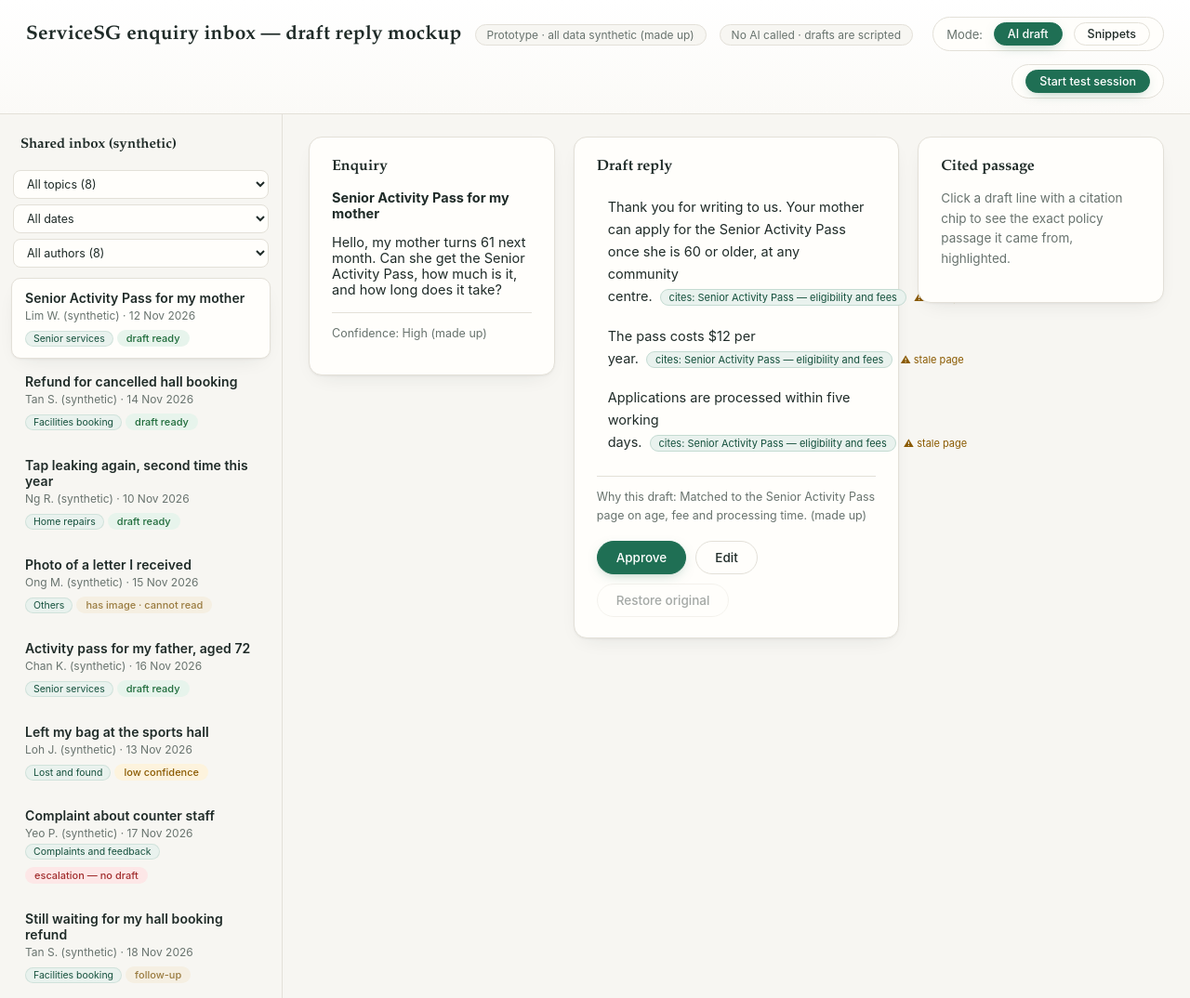
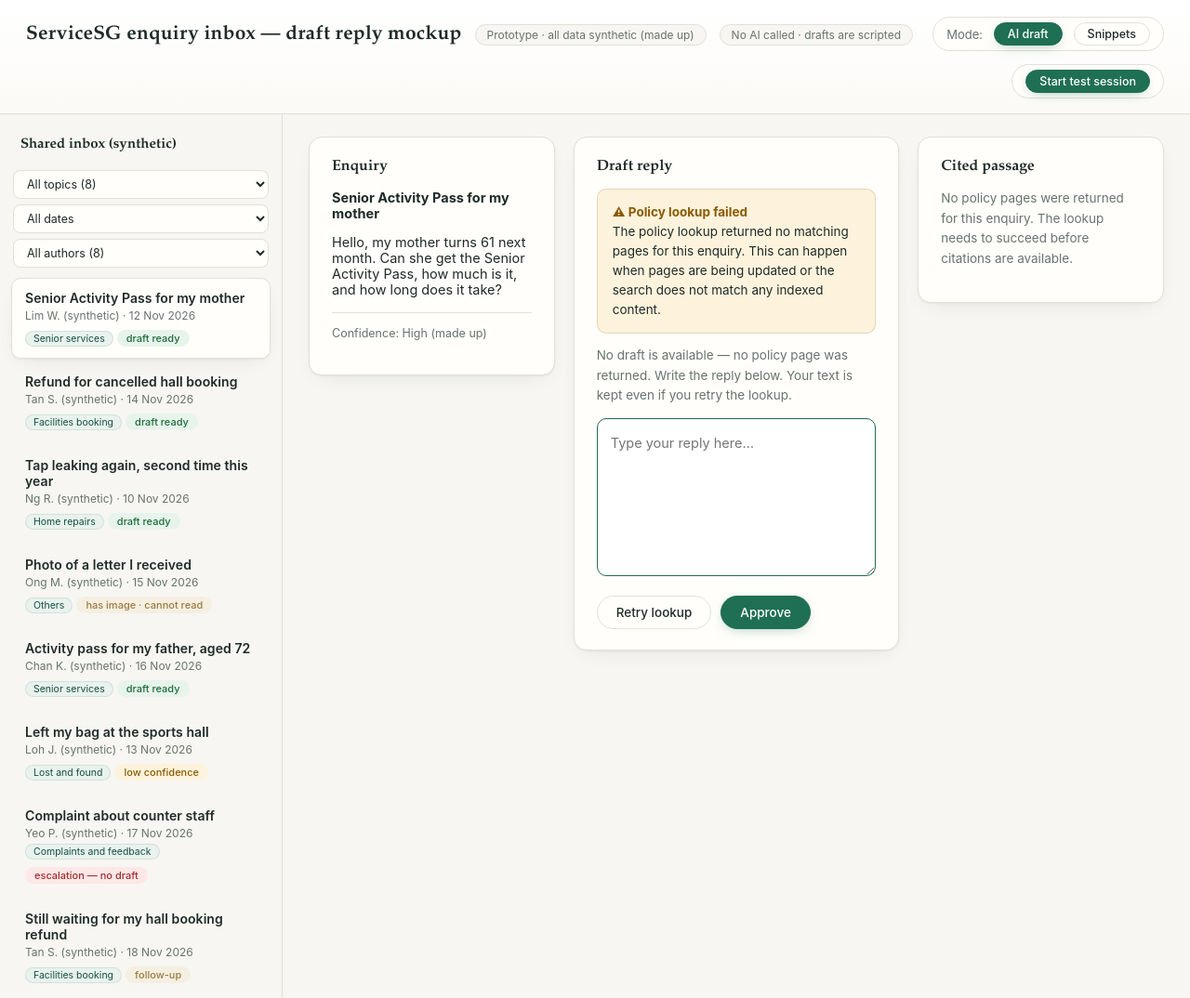
Before and after one commit to bhosanna213/govtech-ai-project, a plain HTML site: page day2-validate/prototype/index.html in a window 1280 px wide. Shown: the top 1074 px of the page at 93% size. Drawn offline with Linux system fonts and the light colour scheme.

Commit message:
Add forced lookup failure for fee enquiries — Behavior prompt
Co-Authored-By: Claude Opus 4.6 <noreply@anthropic.com>

```diff
--- a/day2-validate/prototype/index.html
+++ b/day2-validate/prototype/index.html
@@ -106,6 +106,9 @@
   .stale-warning { font-size: 12px; color: var(--warn); background: var(--warn-soft); border: 1px solid rgba(138,90,0,.15); border-radius: 8px; padding: 7px 12px; margin-bottom: 10px; }
   .prior-context { border: 1px solid var(--brass); background: var(--brass-soft); border-radius: 10px; padding: 12px 14px; margin-top: 12px; font-size: 13px; line-height: 1.55; }
   .prior-context strong { font-size: 12px; color: var(--brass); }
+  .lookup-failed { background: var(--warn-soft); border: 1px solid rgba(138,90,0,.2); border-radius: 10px; padding: 14px 16px; margin-bottom: 12px; line-height: 1.55; font-size: 13.5px; }
+  .lookup-failed strong { color: var(--warn); }
+  .retry-info { font-size: 12.5px; color: var(--accent); font-weight: 500; margin: 8px 0 4px; }
 </style>
 </head>
 <body>
@@ -144,6 +147,12 @@ let filterTopic = "all";
 let filterAuthor = "all";
 let filterDate = "all";
 const PROTO_TODAY = new Date(Math.max(...ENQUIRIES.filter(e => e.receivedDate).map(e => new Date(e.receivedDate + "T00:00:00").getTime())));
+const FORCED_LOOKUP_FAILURE = true;
+function isFeeEnquiry(enq) { return /(fee|cost|charg|price|refund|deposit|how much|payment)/.test(enq.body.toLowerCase()); }
+const lookupState = {};
+const retryCount = {};
+const officerText = {};
+for (const e of ENQUIRIES) { lookupState[e.id] = (FORCED_LOOKUP_FAILURE && isFeeEnquiry(e)) ? "failed" : "ok"; retryCount[e.id] = 0; }
 const track = {};                   // per enquiry, per mode
 for (const e of ENQUIRIES) track[e.id] = {
   draft:   { firstOpen: null, decidedAt: null, citesOpened: 0, editSessions: 0 },
@@ -462,6 +471,39 @@ function renderMain() {
   const dp = document.createElement("section");
   dp.className = "pane draft-pane";
 
+  if (!approved[enq.id] && enq.draft !== null && (lookupState[enq.id] === "failed" || lookupState[enq.id] === "retrying")) {
+    (function() {
+      var isRetrying = lookupState[enq.id] === "retrying";
+      var retries = retryCount[enq.id];
+      var failMsg = '<div class="lookup-failed"><strong>⚠ Policy lookup failed</strong><br>';
+      if (retries === 0) failMsg += 'The policy lookup returned no matching pages for this enquiry. This can happen when pages are being updated or the search does not match any indexed content.';
+      else if (retries === 1) failMsg += 'The retry also returned nothing. You can try once more or write the reply yourself.';
+      else failMsg += 'The lookup has failed ' + (retries + 1) + ' times. Consider writing the reply manually or contacting the policy team.';
+      failMsg += '</div>';
+      if (isRetrying) failMsg += '<p class="retry-info">Retrying lookup…</p>';
+      dp.innerHTML = "<h3>Draft reply</h3>" + failMsg +
+        '<p class="empty-hint">No draft is available — no policy page was returned. Write the reply below. Your text is kept even if you retry the lookup.</p>';
+      var fta = document.createElement("textarea");
+      fta.className = "draft-editor";
+      fta.id = "failEditor";
+      fta.value = officerText[enq.id] || "";
+      fta.placeholder = "Type your reply here…";
+      fta.oninput = function() { officerText[enq.id] = fta.value; };
+      dp.appendChild(fta);
+      var fact = document.createElement("div");
+      fact.className = "actions";
+      fact.innerHTML = '<button onclick="retryLookup(\'' + enq.id + '\')"' + (isRetrying ? ' disabled' : '') + '>Retry lookup</button>' +
+        '<button class="primary" onclick="approveFailed()">Approve</button>';
+      dp.appendChild(fact);
+      main.appendChild(dp);
+      var fcp = document.createElement("section");
+      fcp.className = "pane cite-pane";
+      fcp.innerHTML = '<h3>Cited passage</h3><p class="empty-hint">No policy pages were returned for this enquiry. The lookup needs to succeed before citations are available.</p>';
+      main.appendChild(fcp);
+    })();
+    return;
+  }
+
   if (enq.draft === null) {
     dp.innerHTML = "<h3>No draft</h3>" +
       "<p>This enquiry depends on an image the current tools cannot read, so no draft is offered.</p>" +
@@ -599,6 +641,32 @@ function restoreOriginal() {
   editing = false;
   render();
 }
+function retryLookup(id) {
+  var ed = document.getElementById("failEditor");
+  if (ed) officerText[id] = ed.value;
+  lookupState[id] = "retrying";
+  render();
+  setTimeout(function() {
+    var ed2 = document.getElementById("failEditor");
+    if (ed2) officerText[id] = ed2.value;
+    var enq = ENQUIRIES.find(function(e) { return e.id === id; });
+    if (FORCED_LOOKUP_FAILURE && isFeeEnquiry(enq)) {
+      lookupState[id] = "failed";
+      retryCount[id]++;
+    } else {
+      lookupState[id] = "ok";
+    }
+    render();
+  }, 1500);
+}
+function approveFailed() {
+  var ed = document.getElementById("failEditor");
+  if (ed) officerText[activeId] = ed.value;
+  editedText[activeId] = officerText[activeId] || "";
+  approved[activeId] = true;
+  markDecided();
+  render();
+}
 function render() { renderInbox(); renderModeSwitch(); renderClock(); renderMain(); }
 touchOpen(activeId);
 render();
```
